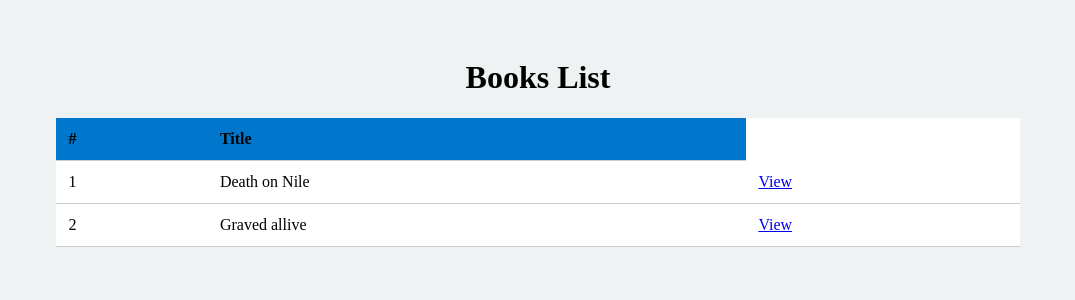
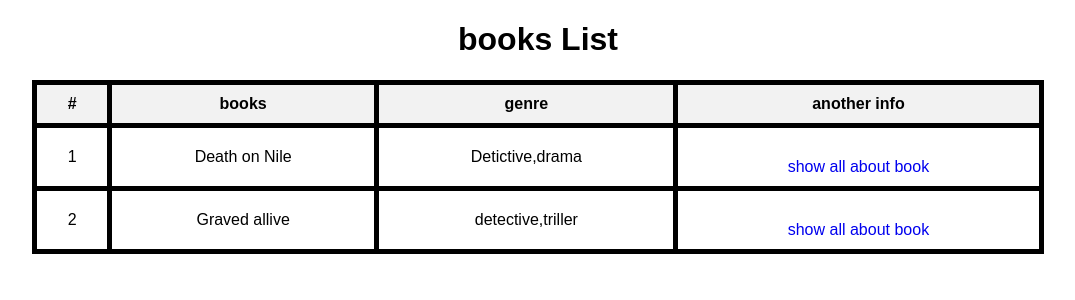
Before and after one commit to ex1ndle1/5-modul-, a Django app: page /books/ in a window 1280 px wide. Shown: the top 300 px of the page, without its empty margins (102-1177 px from the left). Run offline with Django 5.2, Linux system fonts and the light colour scheme; data comes from the database, SQL or seed files in the repository; both versions use the stored data as it was after the commit.

Commit message:
first commit

```diff
--- a/myproject/bookshop/templates/bookshop/books_list.html
+++ b/myproject/bookshop/templates/bookshop/books_list.html
@@ -5,42 +5,57 @@
     <meta charset="UTF-8">
     <title>Books lisst</title>
     <style>
-        body {
+         body {
+            font-family: Arial, sans-serif;
 
-            background-color: #eef2f3;
-            padding: 30px;
+        }
+        h1 {
+            text-align: center;
+        }
+        th, td {
+            padding: 10px;
+            text-align: center;
+        }
+        a {
+            display: block;
+            text-align: center;
+            text-decoration: none;
+            margin-top: 20px;
         }
         table {
+            margin: 0 auto;
+            border-collapse: collapse;
             width: 80%;
-            margin: auto;
-            border-collapse: collapse;
-            background: white;
-        }
-        th, td {
-            padding: 12px;
-            border-bottom: 1px solid #ccc;
-            text-align: left;
+            height: 50%;
         }
         th {
-            background-color: #0077cc;
+            background-color: #f2f2f2;
+        }
+        td, th {
+            border: 5px solid #000000;
+        }
 
-        }
 
     </style>
 </head>
 <body>
-    <h1 style="text-align:center;">Books List</h1>
+    <h1 style="text-align:center;">books List</h1>
     <table>
         <tr>
             <th>#</th>
-            <th>Title</th>
+            <th>books</th>
+            <th>genre</th>
+            <th>another info</th>
 
         </tr>
+
         {% for b in book %}
         <tr>
             <td>{{ forloop.counter }}</td>
             <td>{{ b.title }}</td>
-            <td><a href="{% url 'book_detail' b.id %}">View</a></td>
+            <td>{{b.description}}</td>
+
+            <td><a href="{% url 'book_detail' b.id %}">show all about  book</a></td>
 
 
 
--- a/myproject/bookshop/views.py
+++ b/myproject/bookshop/views.py
@@ -9,6 +9,26 @@ def books_list(request):
     books = Book.objects.all()
     return render(request, 'bookshop/books_list.html', {'book': books})
 
+
+
+
+
+
 def book_detail(request, book_id):
     book = get_object_or_404(Book, id=book_id)
-    return render(request, 'bookshop/book_detail.html', {'book': book})
+    book.number_of_views += 1
+    book.save(update_fields=['number_of_views'])
+    return render(request, 'bookshop/book_detail.html', {'book':book})
+
+
+
+
+
+
+# def person_list(request):
+#     people = Person.objects.all()
+#     return render(request, 'main/person_list.html', {'people': people})
+
+# def person_detail(request, person_id):
+#     person = get_object_or_404(Person, id=person_id)
+#     return render(request, 'main/person_detail.html', {'person': person})
```
Also changed, not shown: myproject/bookshop/templates/bookshop/book_detail.html (+19 -65 lines), myproject/db.sqlite3.
